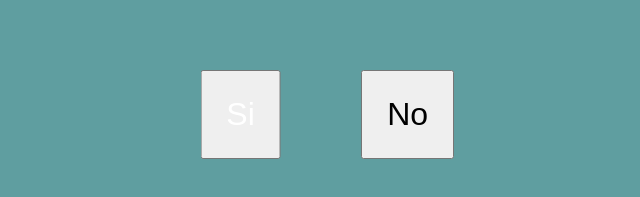
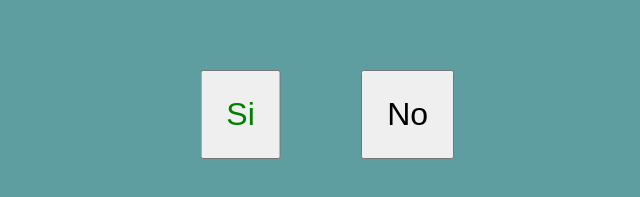
Before and after one commit to jaredgv/jaredgv.github.io, a plain HTML site: page index.html in a window 1280 px wide. Shown: the part 351-548 px from the top of the page, 319-959 px from the left. Drawn offline with Linux system fonts and the light colour scheme.

Commit message:
Update estilos.css

```diff
--- a/estilos.css
+++ b/estilos.css
@@ -21,7 +21,7 @@ button{
 
 #yesBtn{
     transform: translate(-100%,0);
-    color: #FFFFFF;
+    color: green;
     transition: all 0.5s;
     position: relative;
 }
```
